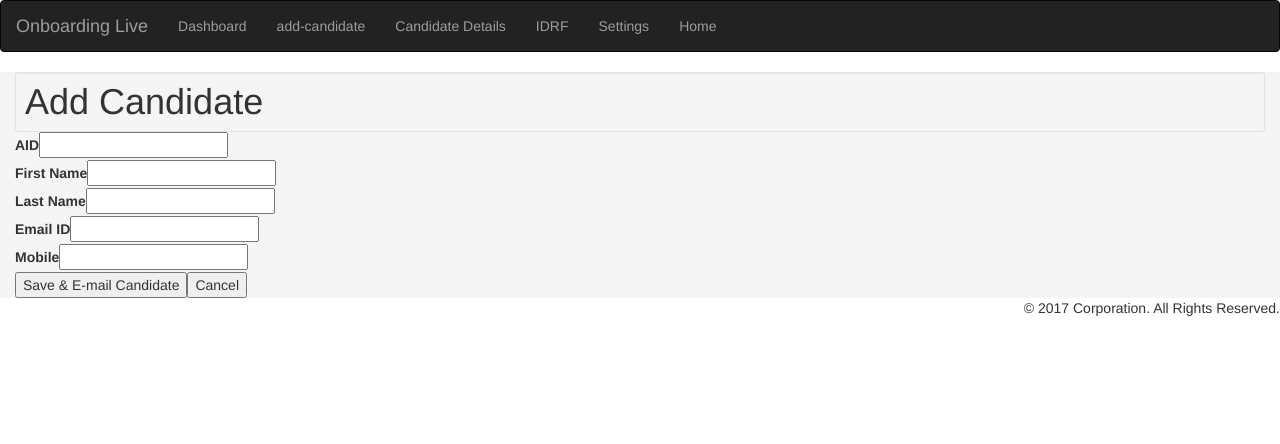
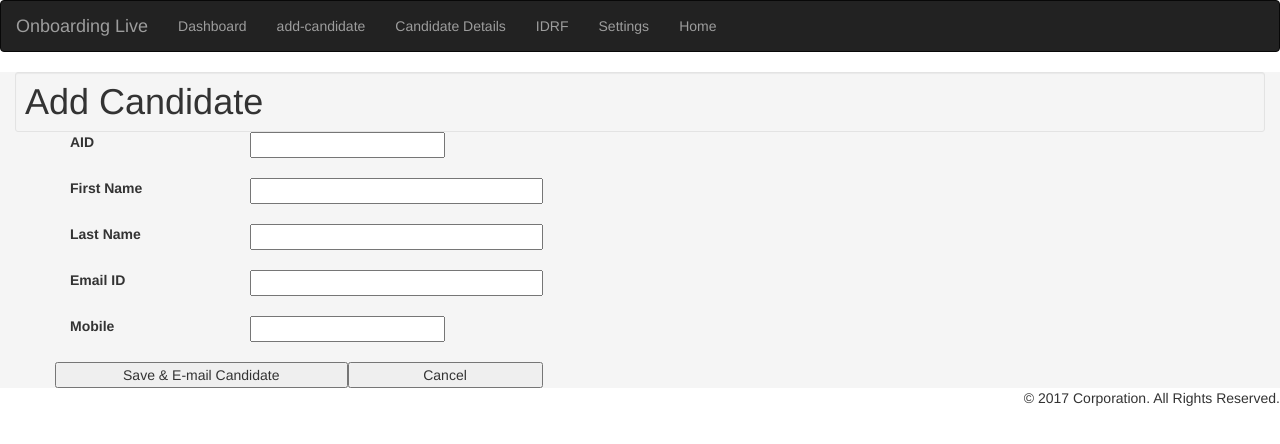
Before and after one commit to shahmilanp86/trackdemo, an Angular app in the folder ui/onboarding-live/: page /add-candidate in a window 1280 px wide. Shown: the top 444 px of the page. Built offline with nearby package versions, Linux system fonts and the light colour scheme.

Commit message:
Using Bootstrap classes

```diff
--- a/ui/onboarding-live/src/app/pages/add-candidate/add-candidate.component.html
+++ b/ui/onboarding-live/src/app/pages/add-candidate/add-candidate.component.html
@@ -4,34 +4,40 @@
 
     <!-- we will place our fields here -->
 
+ <form>
 
-    <div>
-        <label>AID</label>
-        <input type="text" name="id">
+  <div class="container">
+    <div class="row">
+        <label class="col-md-2">AID</label>
+        <input type="text" class="col-md-2" name="id" id="id">
     </div>
+    &nbsp;
+    <div class="row">
+         <label class="col-md-2">First Name</label>
+         <input type="text" class="col-md-3" name="firstName" id="firstName">
+    </div>
+    &nbsp;
+    <div class="row">
+         <label class="col-md-2">Last Name</label>
+         <input type="text" class="col-md-3" name="lastName" id="lastName">
+    </div>
+    &nbsp;
+    <div class="row">
+         <label class="col-md-2">Email ID</label>
+         <input type="email" class="col-md-3" name="eMailAddr" id="eMailAddr">
+    </div>
+    &nbsp;
+    <div class="row">
+          <label class="col-md-2">Mobile</label>
+          <input type="tel" class="col-md-2" name="mobileNum" id="mobileNum">
+    </div>
+    &nbsp;
+    &nbsp;
+    <div class="row">
+      <button type="submit" class="col-md-3">Save & E-mail Candidate</button>
+      &nbsp;&nbsp;
+      <button type="submit" class="col-md-2">Cancel</button>
+    </div>
+  </div>
 
-    <div>
-         <label>First Name</label>
-         <input type="text" name="firstName">
-    </div>
-
-    <div>
-            <label>Last Name</label>
-            <input type="text" name="lastName">
-    </div>
-
-    <div>
-            <label>Email ID</label>
-            <input type="email" name="eMailAddr">
-    </div>
-
-    <div>
-            <label>Mobile</label>
-            <input type="tel" name="mobileNum">
-    </div>
-
-
-    <tr>
-      <td><button type="submit">Save & E-mail Candidate</button></td>
-      <td><button type="submit">Cancel</button></td>
-    </tr>
+ </form>
```
